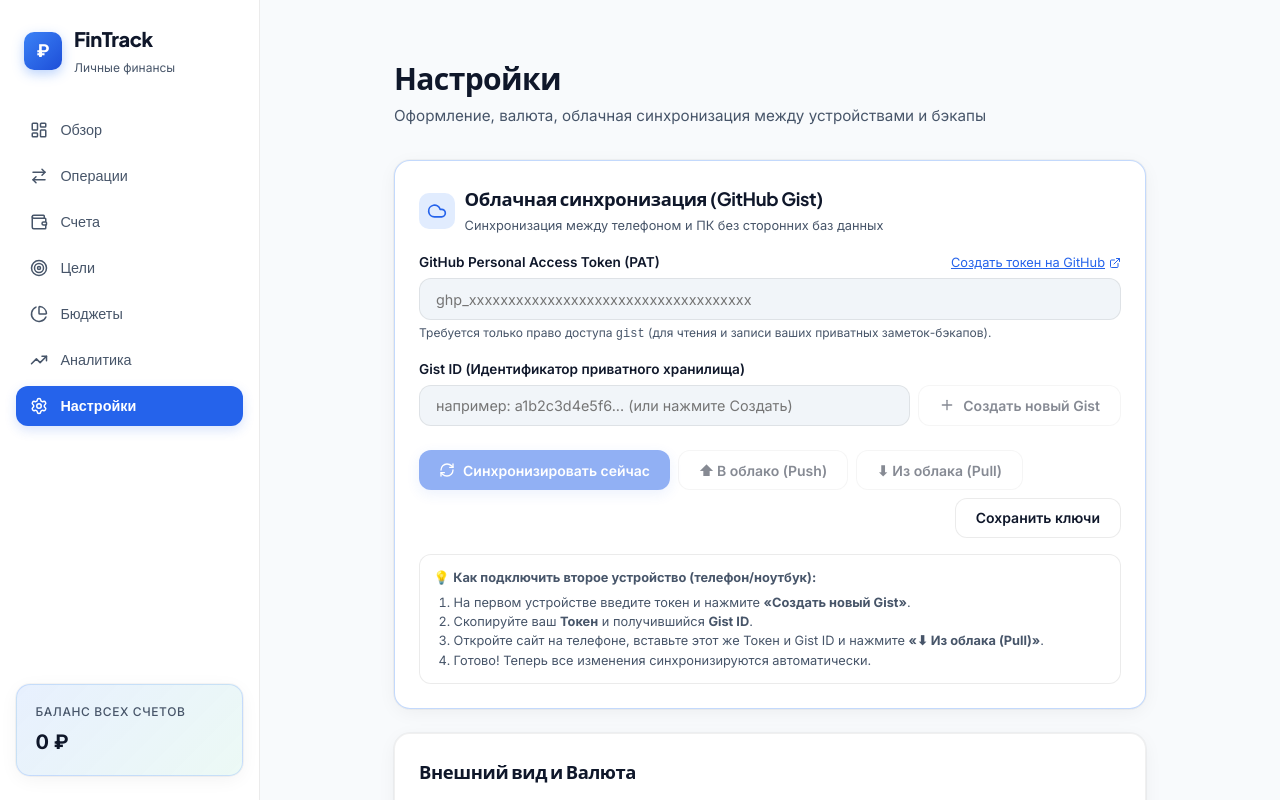
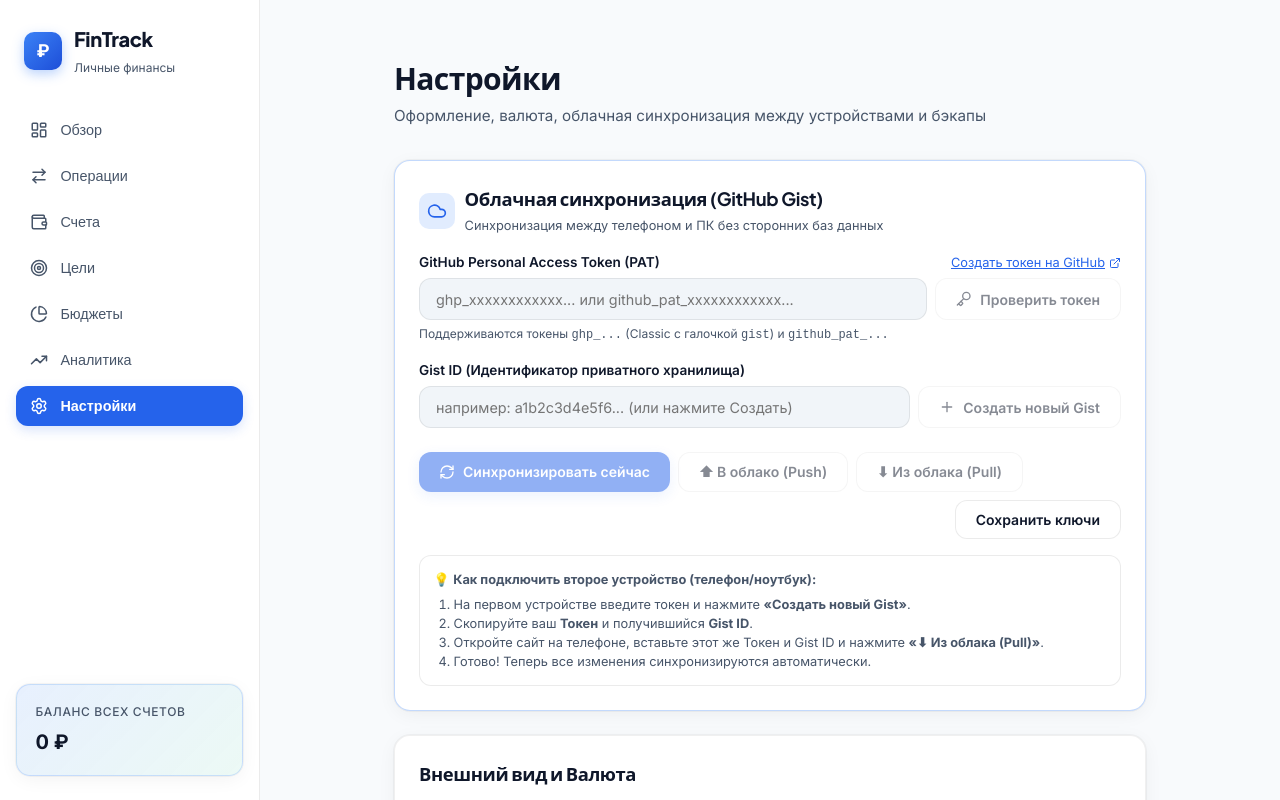
Before and after one commit to SkeepyKi/tracking-finances, a React (Vite) app: page / in a window 1280 px wide. Both pictures are taken after a click on the button "☁️ Подключить облако". Built offline with nearby package versions, Linux system fonts and the light colour scheme; the HTML template or start-up script is replaced by a standard one.

Commit message:
feat: add test token button and Bearer auth

```diff
--- a/src/components/settings/SettingsPage.tsx
+++ b/src/components/settings/SettingsPage.tsx
@@ -71,6 +71,27 @@
     });
     setSyncFeedback({ type: 'success', text: 'Настройки синхронизации сохранены!' });
     setTimeout(() => setSyncFeedback(null), 3000);
+  };
+
+  const [isTestingToken, setIsTestingToken] = useState(false);
+
+  const handleTestToken = async () => {
+    if (!githubToken.trim()) {
+      setSyncFeedback({ type: 'error', text: 'Введите токен для проверки' });
+      return;
+    }
+    setIsTestingToken(true);
+    setSyncFeedback(null);
+    try {
+      const res = await testToken(githubToken.trim());
+      setTokenUser(res.user);
+      setSyncFeedback({ type: 'success', text: `✓ Токен валиден! Авторизован аккаунт GitHub: @${res.user}` });
+    } catch (err: any) {
+      setTokenUser(null);
+      setSyncFeedback({ type: 'error', text: err.message || 'Ошибка проверки токена' });
+    } finally {
+      setIsTestingToken(false);
+    }
   };
 
   const handleCreateNewGist = async () => {
@@ -241,16 +262,36 @@
                 Создать токен на GitHub <ExternalLink size={12} />
               </a>
             </div>
+            <div style={{ display: 'flex', gap: '0.5rem', flexWrap: 'wrap' }}>
               <input
                 type="password"
                 value={githubToken}
                 onChange={e => setGithubToken(e.target.value)}
-              placeholder="ghp_xxxxxxxxxxxxxxxxxxxxxxxxxxxxxxxxxxxx"
+                placeholder="ghp_xxxxxxxxxxxx... или github_pat_xxxxxxxxxxxx..."
                 className="input"
+                style={{ flex: 1, minWidth: '220px' }}
               />
-            <span style={{ fontSize: '0.75rem', color: 'var(--text-secondary)', display: 'block', marginTop: '0.25rem' }}>
-              Требуется только право доступа <code>gist</code> (для чтения и записи ваших приватных заметок-бэкапов).
+              <button
+                type="button"
+                onClick={handleTestToken}
+                disabled={isTestingToken || !githubToken.trim()}
+                className="btn btn--outline"
+                style={{ opacity: !githubToken.trim() ? 0.5 : 1 }}
+              >
+                {isTestingToken ? <RefreshCw size={16} className="animate-spin" /> : <Key size={16} />}
+                Проверить токен
+              </button>
+            </div>
+            <div style={{ display: 'flex', justifyContent: 'space-between', alignItems: 'center', marginTop: '0.35rem', flexWrap: 'wrap', gap: '0.5rem' }}>
+              <span style={{ fontSize: '0.75rem', color: 'var(--text-secondary)' }}>
+                Поддерживаются токены <code>ghp_...</code> (Classic с галочкой <code>gist</code>) и <code>github_pat_...</code>
               </span>
+              {tokenUser && (
+                <span style={{ fontSize: '0.8rem', color: 'var(--success)', fontWeight: 600 }}>
+                  ✓ Аккаунт: @{tokenUser}
+                </span>
+              )}
+            </div>
           </div>
 
           {/* Gist ID Input */}
--- a/src/services/gistSync.ts
+++ b/src/services/gistSync.ts
@@ -15,20 +15,39 @@
   };
 }
 
+function cleanToken(token: string): string {
+  return token.trim().replace(/^["']|["']$/g, '');
+}
+
+function getHeaders(token: string, isJson = false): Record<string, string> {
+  const headers: Record<string, string> = {
+    Authorization: `Bearer ${cleanToken(token)}`,
+    Accept: 'application/vnd.github+json',
+    'X-GitHub-Api-Version': '2022-11-28',
+  };
+  if (isJson) {
+    headers['Content-Type'] = 'application/json';
+  }
+  return headers;
+}
+
 /**
  * Validate token by fetching user profile
  */
 export async function testGistToken(token: string): Promise<{ login: string; name: string }> {
+  const tokenStr = cleanToken(token);
+  if (!tokenStr) throw new Error('Токен не указан');
+
   const res = await fetch('https://api.github.com/user', {
-    headers: {
-      Authorization: `token ${token.trim()}`,
-      Accept: 'application/vnd.github.v3+json',
-    },
+    headers: getHeaders(tokenStr),
   });
 
   if (!res.ok) {
-    if (res.status === 401) throw new Error('Неверный токен GitHub (401 Unauthorized)');
-    throw new Error(`Ошибка проверки токена (HTTP ${res.status})`);
+    if (res.status === 401) {
+      throw new Error('Неверный токен GitHub (401 Bad credentials). Убедитесь, что скопировали токен полностью.');
+    }
+    const err = await res.json().catch(() => ({}));
+    throw new Error(err.message || `Ошибка проверки токена (HTTP ${res.status})`);
   }
 
   const json = await res.json();
@@ -42,6 +61,7 @@
   token: string,
   data: FinanceData
 ): Promise<{ gistId: string; updatedAt: string }> {
+  const tokenStr = cleanToken(token);
   const payload = {
     ...data,
     lastModified: new Date().toISOString(),
@@ -49,11 +69,7 @@
 
   const res = await fetch('https://api.github.com/gists', {
     method: 'POST',
-    headers: {
-      Authorization: `token ${token.trim()}`,
-      Accept: 'application/vnd.github.v3+json',
-      'Content-Type': 'application/json',
-    },
+    headers: getHeaders(tokenStr, true),
     body: JSON.stringify({
       description: '🔒 Finance Tracker - Приватный бэкап данных',
       public: false,
@@ -66,6 +82,9 @@
   });
 
   if (!res.ok) {
+    if (res.status === 401) {
+      throw new Error('Неверный токен GitHub (401 Bad credentials). Проверьте правильность токена.');
+    }
     const errorJson = await res.json().catch(() => ({}));
     throw new Error(errorJson.message || `Ошибка создания Gist (HTTP ${res.status})`);
   }
@@ -82,18 +101,16 @@
   gistId: string,
   data: FinanceData
 ): Promise<{ updatedAt: string }> {
+  const tokenStr = cleanToken(token);
+  const gistIdStr = gistId.trim();
   const payload = {
     ...data,
     lastModified: new Date().toISOString(),
   };
 
-  const res = await fetch(`https://api.github.com/gists/${gistId.trim()}`, {
+  const res = await fetch(`https://api.github.com/gists/${gistIdStr}`, {
     method: 'PATCH',
-    headers: {
-      Authorization: `token ${token.trim()}`,
-      Accept: 'application/vnd.github.v3+json',
-      'Content-Type': 'application/json',
-    },
+    headers: getHeaders(tokenStr, true),
     body: JSON.stringify({
       description: '🔒 Finance Tracker - Приватный бэкап данных',
       files: {
@@ -105,6 +122,12 @@
   });
 
   if (!res.ok) {
+    if (res.status === 401) {
+      throw new Error('Неверный токен GitHub (401 Bad credentials). Проверьте токен.');
+    }
+    if (res.status === 404) {
+      throw new Error('Gist не найден (404). Проверьте Gist ID или создайте новый Gist.');
+    }
     const errorJson = await res.json().catch(() => ({}));
     throw new Error(errorJson.message || `Ошибка сохранения в Gist (HTTP ${res.status})`);
   }
@@ -120,15 +143,20 @@
   token: string,
   gistId: string
 ): Promise<{ data: FinanceData; updatedAt: string }> {
-  const res = await fetch(`https://api.github.com/gists/${gistId.trim()}`, {
-    headers: {
-      Authorization: `token ${token.trim()}`,
-      Accept: 'application/vnd.github.v3+json',
-    },
+  const tokenStr = cleanToken(token);
+  const gistIdStr = gistId.trim();
+
+  const res = await fetch(`https://api.github.com/gists/${gistIdStr}`, {
+    headers: getHeaders(tokenStr),
   });
 
   if (!res.ok) {
-    if (res.status === 404) throw new Error('Gist не найден (проверьте Gist ID)');
+    if (res.status === 401) {
+      throw new Error('Неверный токен GitHub (401 Bad credentials).');
+    }
+    if (res.status === 404) {
+      throw new Error('Gist не найден (404). Проверьте Gist ID.');
+    }
     const errorJson = await res.json().catch(() => ({}));
     throw new Error(errorJson.message || `Ошибка получения Gist (HTTP ${res.status})`);
   }
```
Lines whose indentation alone changed are shown as unchanged.
